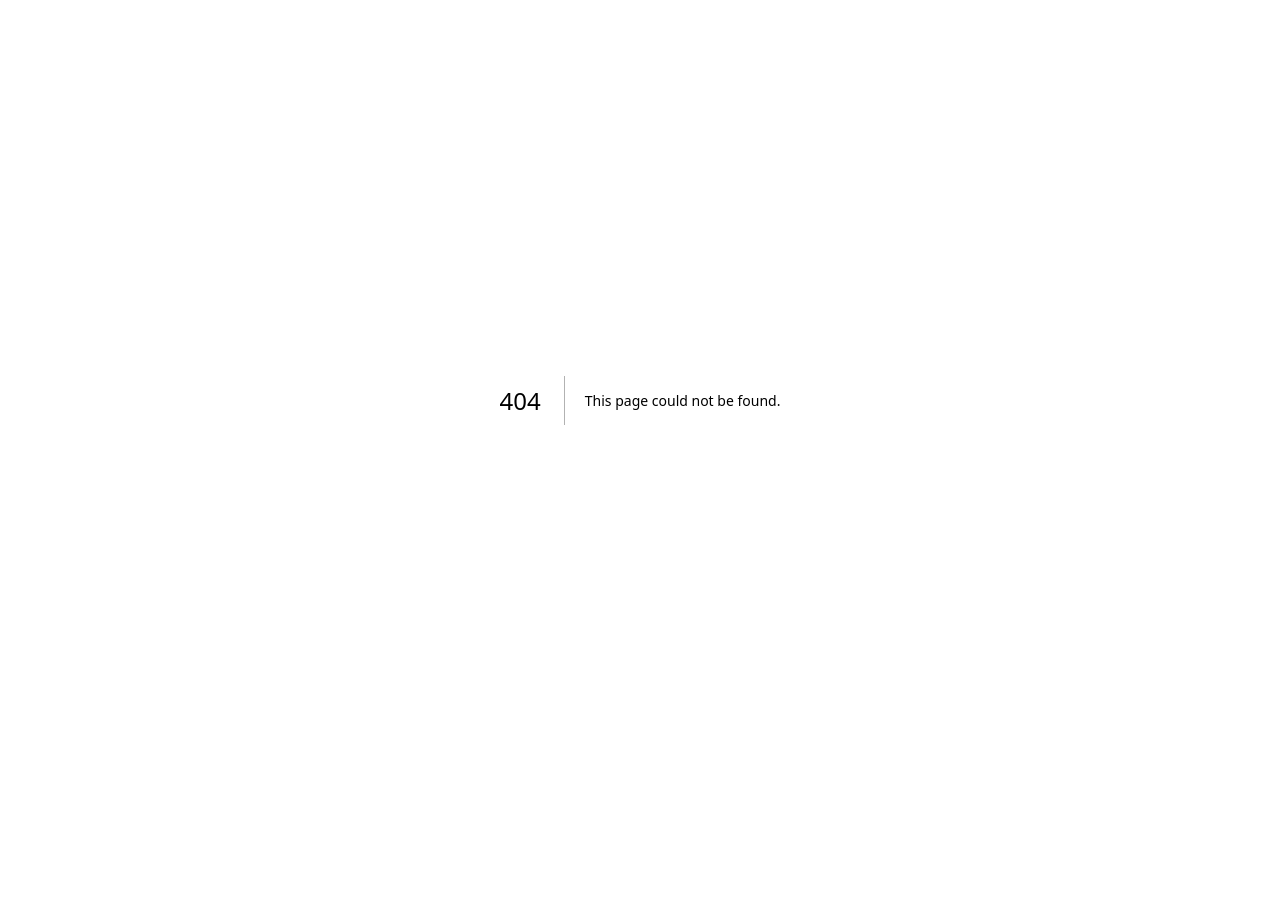
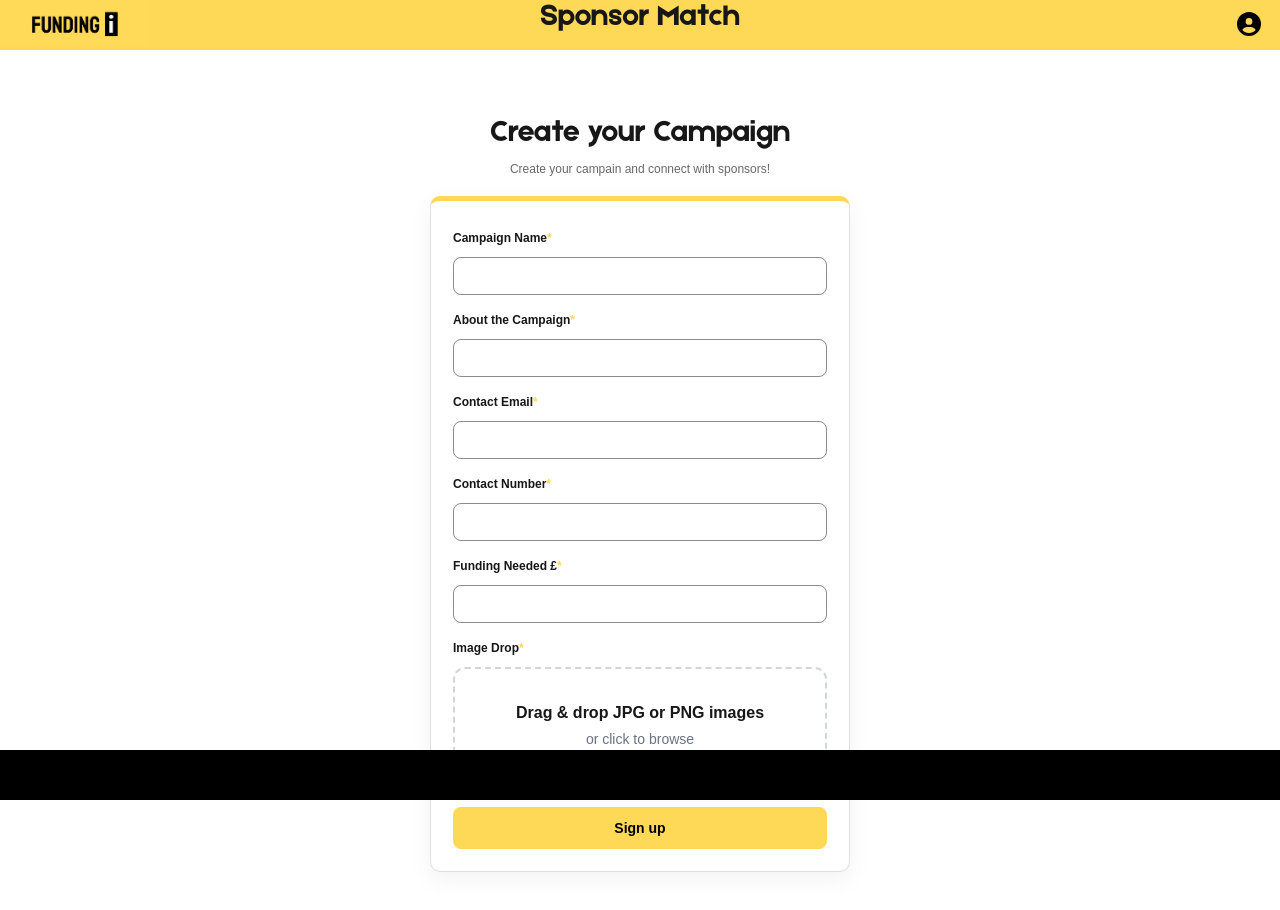
Before and after one commit to lamekabraha/SponsorMatch, a Next.js app in the folder sponsor_match/: page /newcampaign in a window 1280 px wide. Before the commit this address had no page. Shown: the top 910 px of the page. Before the commit the page ends 800 px from the top, so only its background shows below. Built offline with nearby package versions, Linux system fonts and the light colour scheme.

Commit message:
Used AI to add image drag and drop box function edited the navbar to add new pages and created new campaign page for creating campaigns

```diff
--- /dev/null
+++ b/sponsor_match/src/app/Components/DragandDrop.tsx
@@ -0,0 +1,72 @@
+"use client";
+
+import React, { useState, useCallback } from "react";
+
+export default function ImageDropzone() {
+  const [isDragging, setIsDragging] = useState(false);
+  const [previews, setPreviews] = useState<string[]>([]);
+
+  const allowedTypes = ["image/jpeg", "image/png"];
+
+  const handleFiles = useCallback((files: FileList | null) => {
+    if (!files) return;
+
+    const validImages = Array.from(files).filter((file) =>
+      allowedTypes.includes(file.type)
+    );
+
+    const urls = validImages.map((file) => URL.createObjectURL(file));
+    setPreviews(urls);
+  }, []);
+
+  const onDrop = (e: React.DragEvent<HTMLDivElement>) => {
+    e.preventDefault();
+    setIsDragging(false);
+    handleFiles(e.dataTransfer.files);
+  };
+
+  return (
+    <div className="flex flex-col gap-4">
+      {/* Drop Zone */}
+      <div
+        onDragOver={(e) => {
+          e.preventDefault();
+          setIsDragging(true);
+        }}
+        onDragLeave={() => setIsDragging(false)}
+        onDrop={onDrop}
+        className={`border-2 border-dashed rounded-xl p-8 text-center cursor-pointer transition
+          ${isDragging ? "border-blue-500 bg-blue-50" : "border-gray-300"}`}
+      >
+        <input
+          type="file"
+          accept=".jpg,.jpeg,.png"
+          multiple
+          id="image-input"
+          className="hidden"
+          onChange={(e) => handleFiles(e.target.files)}
+        />
+
+        <label htmlFor="image-input" className="cursor-pointer">
+          <p className="font-semibold">Drag & drop JPG or PNG images</p>
+          <p className="text-sm text-gray-500 mt-1">or click to browse</p>
+        </label>
+      </div>
+
+      {/* Preview Grid */}
+      {previews.length > 0 && (
+        <div className="grid grid-cols-3 gap-3">
+          {previews.map((src, i) => (
+            <div key={i} className="w-full h-28 rounded-lg overflow-hidden">
+              <img
+                src={src}
+                className="w-full h-full object-cover"
+                alt={`preview-${i}`}
+              />
+            </div>
+          ))}
+        </div>
+      )}
+    </div>
+  );
+}
--- a/sponsor_match/src/app/Components/Navbar.tsx
+++ b/sponsor_match/src/app/Components/Navbar.tsx
@@ -37,7 +37,8 @@ export default function Navbar() {
                         <Link href="/search" className="font-Heading hover:underline block mb-4">Search</Link>
                         <Link href="/...." className="font-Heading hover:underline block mb-4">My Account</Link>
                         <Link href="/dashboard" className="font-Heading hover:underline block mb-4"> Dashboard</Link>
-                        <Link href="/...." className="font-Heading hover:underline block mb-4">Create Campain</Link>
+                        <Link href="/newcampaign" className="font-Heading hover:underline block mb-4">Create Campaign</Link>
+                        <Link href="/campaign" className="font-Heading hover:underline block mb-4">My Campaign</Link>
                         <Link href="/...." className="font-Heading hover:underline block mb-4">Favourites</Link>
                         <Link href="/" className="font-Heading hover:underline block mb-4">Logout</Link>
                      </div>
--- /dev/null
+++ b/sponsor_match/src/app/newcampaign/newcampaign.css
@@ -0,0 +1,176 @@
+:root {
+  --sm-yellow: #fed857;
+  --sm-black: #000;
+  --sm-white: #fff;
+  --sm-border: rgba(0, 0, 0, 0.12);
+}
+
+.nc-page {
+  min-height: 100vh;
+  background: var(--background, #ffffff);
+  color: var(--foreground, #171717);
+  display: flex;
+  flex-direction: column;
+  align-items: center;
+  justify-content: center;
+  padding: 40px 16px;
+  font-family: Arial, Helvetica, sans-serif;
+  margin-bottom: 40px;
+}
+
+.nc-header {
+  text-align: center; /*made header centered*/
+  margin-bottom: 18px;
+}
+
+.nc-title {
+  margin: 0;
+  font-size: 26px;
+  font-weight: 700;
+}
+
+.nc-subtitle {
+margin: 8px 0 0;
+  font-size: 12px;
+  color: rgba(23, 23, 23, 0.65);
+}
+/* made it yellow and added a drop shadow */
+.nc-card {
+  width: 420px;
+  max-width: 92vw;
+  background: var(--sm-white);
+  border: 1px solid var(--sm-border);
+  border-top: 5px solid var(--sm-yellow);
+  border-radius: 10px;
+padding: 22px;
+box-shadow: 0 8px 25px rgba(0, 0, 0, 0.05);
+}
+
+.nc-small-label {
+margin: 0 0 12px;
+font-size: 13px;
+color: rgba(23, 23, 23, 0.75);
+}
+
+.nc-role-grid {
+  display: grid;
+  grid-template-columns: 1fr 1fr;
+  gap: 14px;
+  margin-bottom: 18px;
+}
+
+.nc-role-tile {
+  border: 1px solid rgba(0, 0, 0, 0.35);
+  border-radius: 10px;
+  background: var(--sm-white);
+  padding: 18px 14px;
+  cursor: pointer;
+  text-align: center;
+
+  display: flex;
+  flex-direction: column;
+  justify-content: center;
+  min-height: 120px;
+
+  /* used transition to add an animation which makes it modern */
+  transition: 0.2s ease;
+}
+
+/* hover effect turns fro */
+.nc-role-tile:hover {
+  transform: translateY(-2px);
+  border-color: var(--sm-yellow);
+  box-shadow: 0 10px 22px rgba(0, 0, 0, 0.06);
+}
+
+/* when u press it, its active and stays dark */
+.nc-role-tile.is-active {
+  background: rgba(23, 23, 23, 0.82);
+  border-color: rgba(23, 23, 23, 0.82);
+  color: var(--sm-white);
+}
+
+/*no animation when selected*/
+.nc-role-tile.is-active:hover {
+  transform: none;
+  box-shadow: none;
+  border-color: rgba(23, 23, 23, 0.82);
+}
+
+.nc-role-title {
+  font-size: 13px;
+  font-weight: 700;
+  margin-bottom: 8px;
+  line-height: 1.2;
+}
+
+.nc-role-desc {
+  font-size: 11px;
+  line-height: 1.3;
+  opacity: 0.85;
+}
+
+.nc-form {
+  display: flex;
+  flex-direction: column;
+  gap: 10px;
+}
+.nc-label {
+font-size: 12px;
+  font-weight: 700;
+  margin-top: 6px;
+}
+
+.nc-required {
+  color: var(--sm-yellow);
+  font-weight: 900;
+}
+
+.nc-input {
+  height: 38px;
+  padding: 0 12px;
+  border-radius: 8px;
+  border: 1px solid rgba(0, 0, 0, 0.45);
+  outline: none;
+  transition: 0.2s ease;
+}
+
+.nc-input:focus {
+  border-color: var(--sm-yellow);
+  box-shadow: 0 0 0 3px rgba(254, 216, 87, 0.35);
+}
+
+/*improved button, better w theme*/
+.nc-submit {
+margin-top: 14px;
+height: 42px;
+  border-radius: 8px;
+  border: 0;
+  background: var(--sm-yellow);
+  color: var(--sm-black);
+  cursor: pointer;
+  font-weight: 700;
+  font-size: 14px;
+
+  transition: 0.2s ease;
+}
+
+.nc-submit:hover {
+  background: rgba(23, 23, 23, 0.9);
+  color: var(--sm-white);
+}
+
+.nc-toggle {
+  position: absolute;
+  right: 10px;
+  background: none;
+  border: none;
+  font-size: 12px;
+  cursor: pointer;
+  color: rgba(23, 23, 23, 0.7);
+  font-weight: 600;
+}
+
+.nc-toggle:hover {
+  color: var(--sm-yellow);
+}
--- /dev/null
+++ b/sponsor_match/src/app/newcampaign/page.tsx
@@ -0,0 +1,49 @@
+"use client";
+
+import { useState } from "react";
+import {signIn} from "next-auth/react";
+import { useRouter } from "next/navigation";
+import "./newcampaign.css";
+import Footer from "../Components/Footer";
+import Link from "next/link";
+import Navbar from "../Components/Navbar";
+import ImageDropzone from "../Components/DragandDrop";
+
+export default function NewCampaignPage() {
+    return (
+            <>
+            <Navbar />
+            <Footer />
+            <div className="nc-page">
+
+            <div className="nc-header">
+                <h1 className="text-3xl font-Heading text-center mt-10">Create your Campaign</h1>
+                <p className="nc-subtitle">Create your campain and connect with sponsors!</p>
+            </div>
+
+
+            <div className="nc-card">
+            <form className="nc-form">
+                <label className="nc-label">Campaign Name<span className="nc-required">*</span></label>
+                <input className="nc-input" type="text" />
+                <label className="nc-label">About the Campaign<span className="nc-required">*</span></label>
+                <input className="nc-input" type="text" />
+                <label className="nc-label">Contact Email<span className="nc-required">*</span></label>
+                <input className="nc-input" type="email" />
+                <label className="nc-label">Contact Number<span className="nc-required">*</span></label>
+                <input className="nc-input" type="tel" />
+                <label className="nc-label">Funding Needed £<span className="nc-required">*</span></label>
+                <input className="nc-input" type="number" />
+                <label className="nc-label">Image Drop<span className="nc-required">*</span></label>
+                <ImageDropzone />
+
+
+
+                <button className="nc-submit" type="submit">
+                    Sign up
+                </button>
+            </form>
+        </div>
+        </div></>
+          );
+}
```
